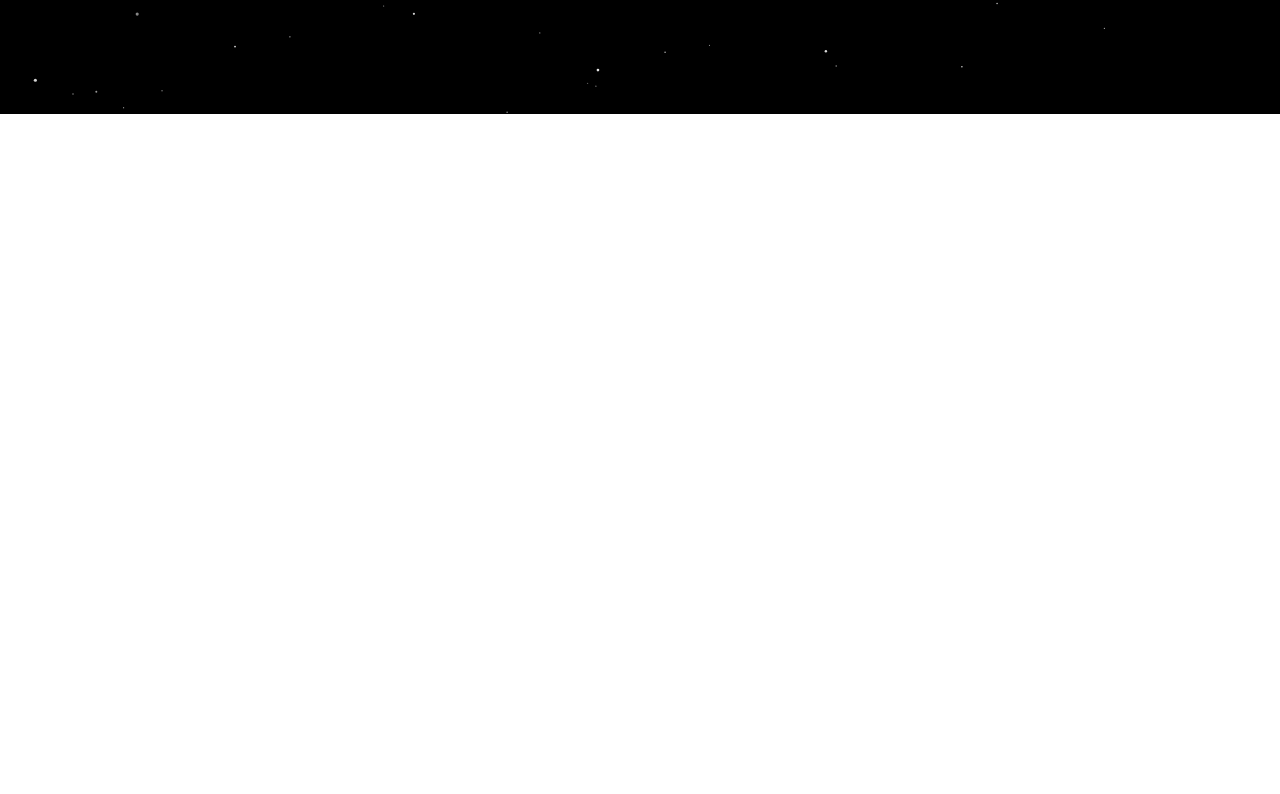
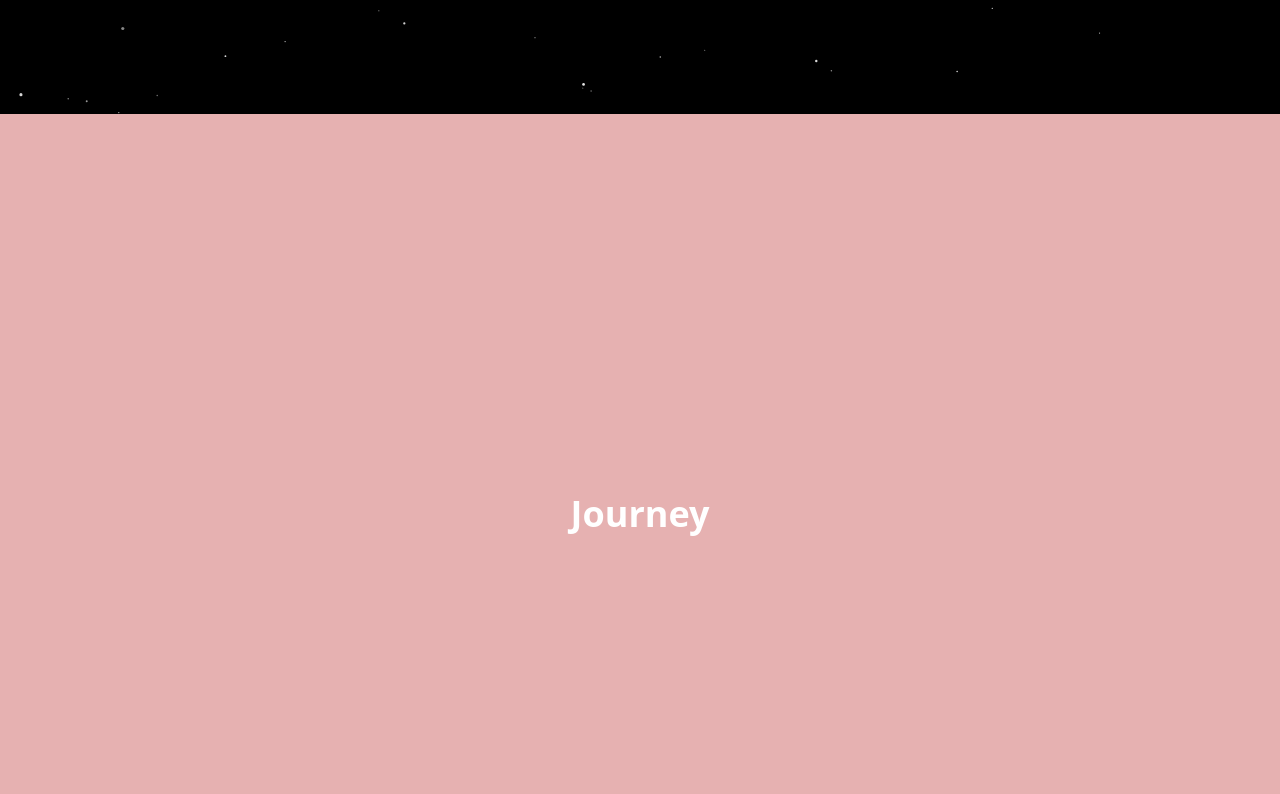
Before and after one commit to soooohhhhjj/portfolio-v2-legacy, a React (Vite) app in the folder client/: page / in a window 1280 px wide. Shown: the part 686-1480 px from the top of the page. Before the commit the page ends 800 px from the top, so only its background shows below. Built offline with nearby package versions, Linux system fonts and the light colour scheme; a web font is replaced by a local one.

Commit message:
scroll and architecture fix
yeah

```diff
--- a/client/src/App.tsx
+++ b/client/src/App.tsx
@@ -2,41 +2,50 @@
 import { useState, useEffect } from "react";
 import { motion } from "framer-motion";
 import Starfield from "./components/Starfield";
-import Welcome from "./screens/Welcome";
-import Hero from "./screens/Hero";
+import Welcome from "./pages/home/Welcome";
+import Hero from "./pages/home/Hero";
+import Journey from "./pages/home/Journey";
 
 export default function App() {
   const [slideUp, setSlideUp] = useState(false);
 
+  // Lock scroll on initial load + reset scroll position
   useEffect(() => {
-    document.documentElement.style.overflow = 'hidden';
+    window.scrollTo(0, 0);
+    document.documentElement.style.overflow = "hidden";
   }, []);
 
+  // Trigger slide-up animation
   const handleAnimationComplete = () => {
     setSlideUp(true);
-
-    setTimeout(() => {
-      document.documentElement.style.overflow = 'auto';
-    }, 2000);
   };
 
   return (
-    <main className="relative w-full h-screen overflow-hidden text-white">
+    <main className="relative w-full min-h-screen overflow-hidden text-white">
+      {/* Background */}
       <div className="fixed inset-0 -z-10">
         <Starfield mode="normal" />
       </div>
 
+      {/* Sliding container */}
       <motion.div
-        className="absolute w-full will-change-transform"
+        className="relative w-full will-change-transform"
         initial={{ y: 0 }}
         animate={{ y: slideUp ? "-100vh" : 0 }}
         transition={{
           duration: 1,
-          ease: [0.12, 0.7, 0.63, .9]
+          ease: [0.12, 0.7, 0.63, 0.9],
+        }}
+        onAnimationComplete={() => {
+          // Only unlock scroll AFTER slide-up finishes
+          if (slideUp) {
+            document.documentElement.style.overflow = "auto";
+          }
         }}
       >
         <Welcome onAnimationComplete={handleAnimationComplete} />
         <Hero shouldAnimate={slideUp} />
+        <Journey />
       </motion.div>
     </main>
   );
--- a/client/src/screens/Hero.tsx
+++ b/client/src/pages/home/Hero.tsx
@@ -3,8 +3,8 @@ import { useEffect, useState } from "react";
 import { motion } from "framer-motion";
 import { Download, SquareArrowOutUpRight } from "lucide-react";
 import type { Easing } from "framer-motion";
-import "../components/Hero/hero.css";
-import GlassFrame from "../components/ui/GlassCard";
+import "../../components/Hero/hero.css";
+import GlassFrame from "../../components/ui/GlassCard";
 
 const easeSmooth: Easing = [0.12, 0.7, 0.63, 0.9];
 
--- /dev/null
+++ b/client/src/pages/home/Journey.tsx
@@ -0,0 +1,8 @@
+
+export default function Journey() {
+  return (
+    <section className="section-style bg-[#c54b4b6e]">
+      <h1 className="text-4xl font-bold">Journey</h1>
+    </section>
+  );
+}
```
Also changed, not shown: client/src/pages/home/Welcome.tsx (renamed from client/src/screens/Welcome.tsx), client/src/pages/t.txt (added).
